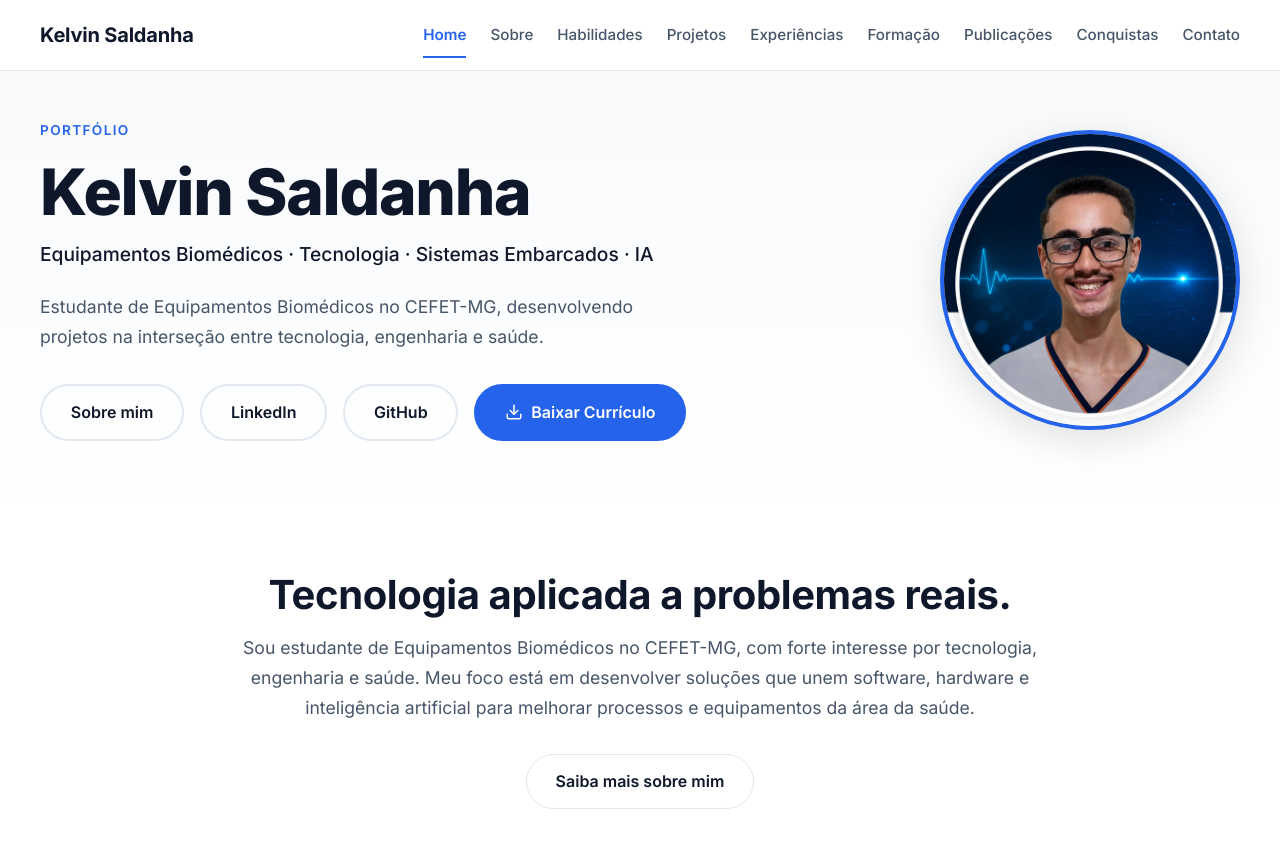
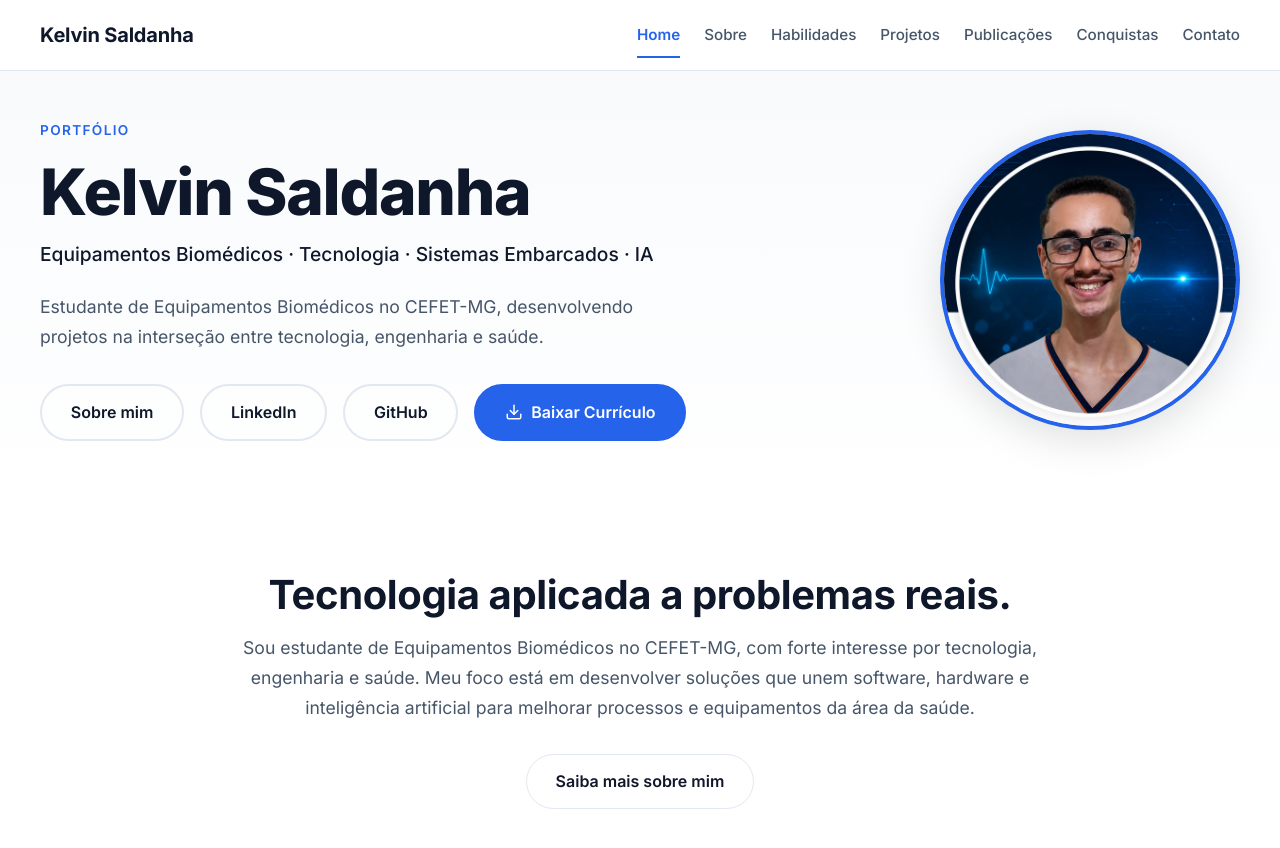
Before and after one commit to kelvinsaldanha/kelvinsaldanha, a Jekyll site: the page built from index.html, in a window 1280 px wide and 900 px high. Shown: the top 848 px of the window. Built offline with Jekyll 4.4.1, drawn with Linux system fonts in a browser that asks for light colours.

Commit message:
Refactor navbar HTML structure and remove duplicates

```diff
--- a/_includes/navbar.html
+++ b/_includes/navbar.html
@@ -37,7 +37,7 @@
         <li class="nav__item">
           <a
             href="{{ '/sobre/' | relative_url }}"
-                    class="nav__link {% if page.url == '/sobre/' %}active{% endif %}"
+            class="nav__link {% if page.url == '/sobre/' or page.url == '/experiencias/' or page.url == '/formacao/' %}active{% endif %}"
           >
             Sobre
           </a>
@@ -58,24 +58,6 @@
             class="nav__link {% if page.url == '/projetos/' %}active{% endif %}"
           >
             Projetos
-                </a>
-            </li>
-
-            <li class="nav__item">
-                <a
-                    href="{{ '/experiencias/' | relative_url }}"
-                    class="nav__link {% if page.url == '/experiencias/' %}active{% endif %}"
-                >
-                    Experiências
-                </a>
-            </li>
-
-            <li class="nav__item">
-                <a
-                    href="{{ '/formacao/' | relative_url }}"
-                    class="nav__link {% if page.url == '/formacao/' %}active{% endif %}"
-                >
-                    Formação
           </a>
         </li>
 
@@ -110,6 +92,4 @@
     </nav>
 
   </div>
-
-
 </header>
```
Lines whose indentation alone changed are shown as unchanged.
